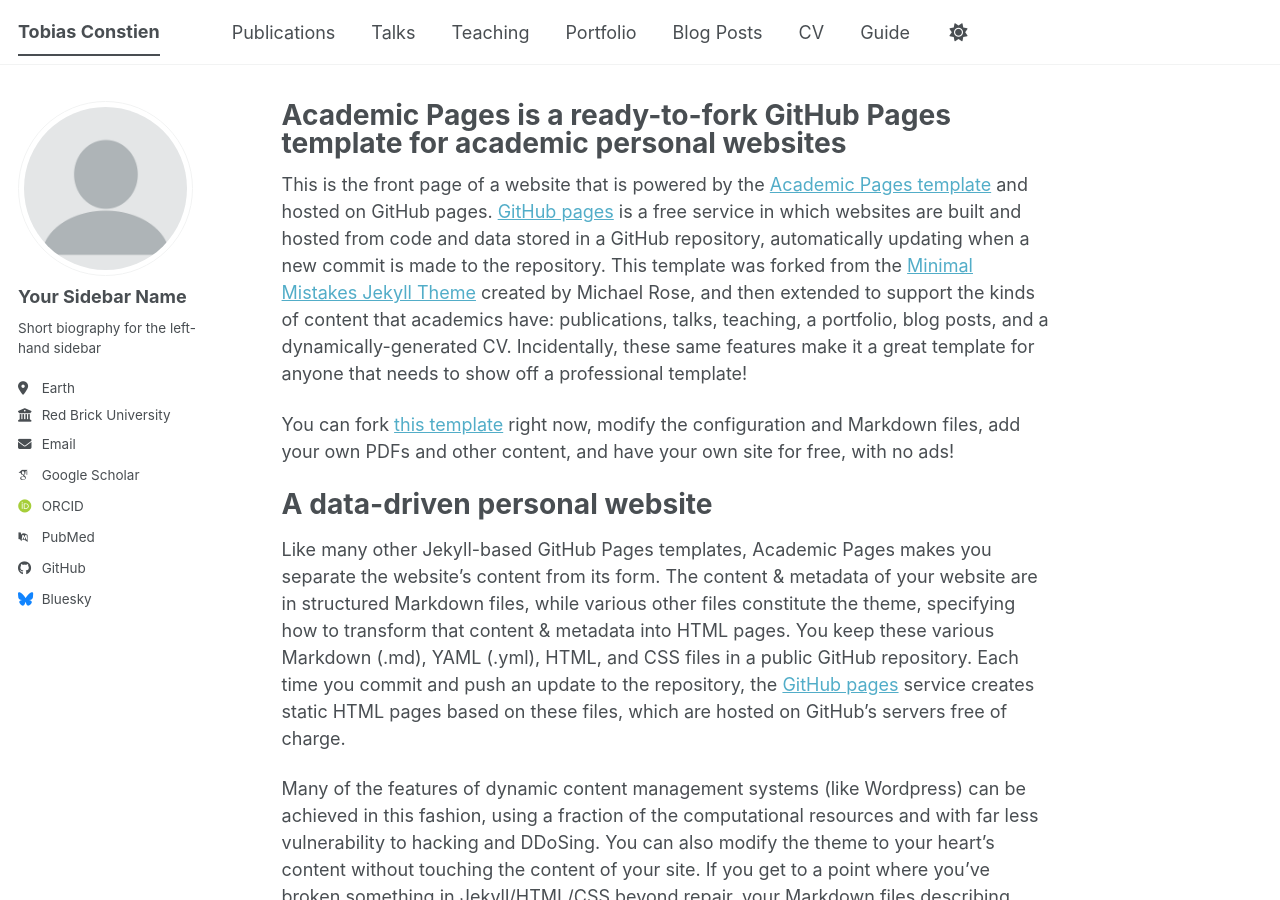
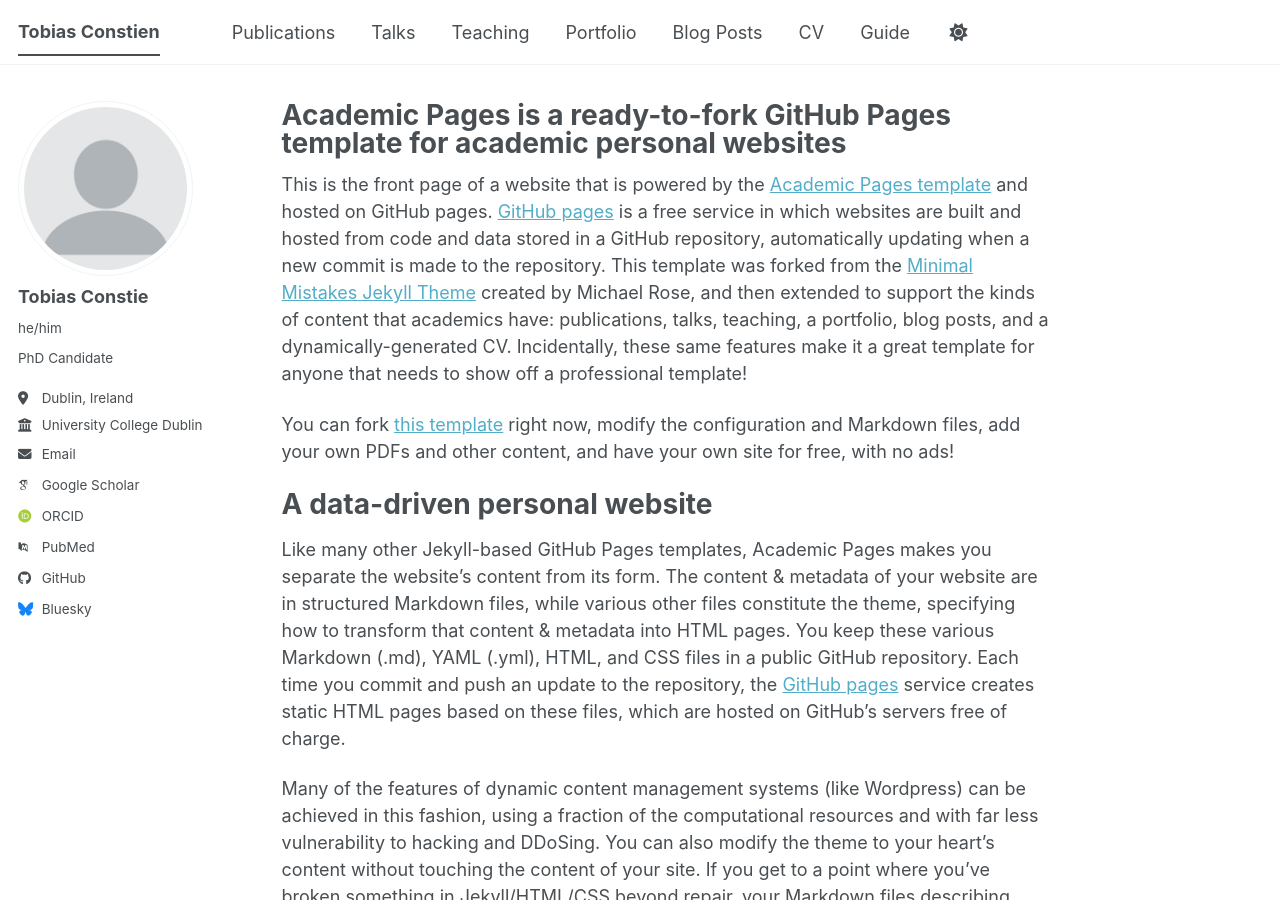
Before and after one commit to tobicn/TobiasConstien, a Jekyll site: the page built from _pages/about.md, in a window 1280 px wide and 900 px high. Built offline with Jekyll 4.4.1, drawn with Linux system fonts in a browser that asks for light colours; some web fonts are replaced; a script bundle is joined from its source files by our own code; library files that are not in the unit come from our copies.

Commit message:
Update author profile information in config

```diff
--- a/_config.yml
+++ b/_config.yml
@@ -24,13 +24,13 @@
 author:
   # Biographic information
   avatar           : "profile.png"
-  name             : "Your Sidebar Name"
-  pronouns         : # example: "she/her"
-  bio              : "Short biography for the left-hand sidebar"
-  location         : "Earth"
-  employer         : "Red Brick University"
+  name             : "Tobias Constie"
+  pronouns         : "he/him"
+  bio              : "PhD Candidate"
+  location         : "Dublin, Ireland"
+  employer         : "University College Dublin"
   uri              : # URL
-  email            : "none@example.org"
+  email            : "tobias.constien@ucdconnect.ie"
 
   # Academic websites
   academia         : # URL
```
